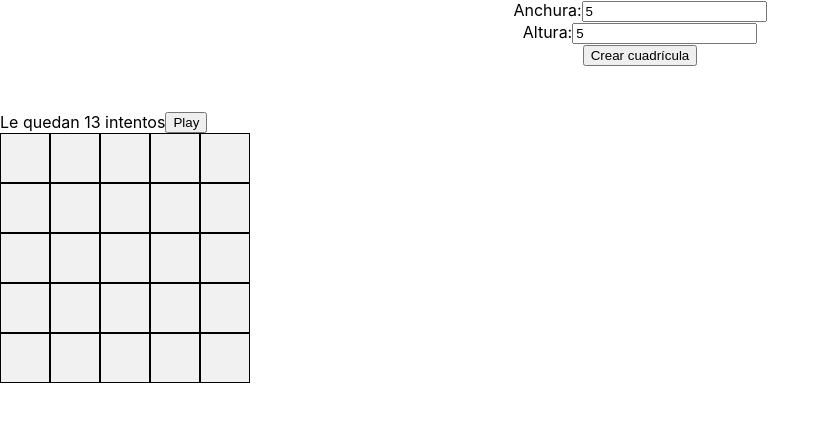
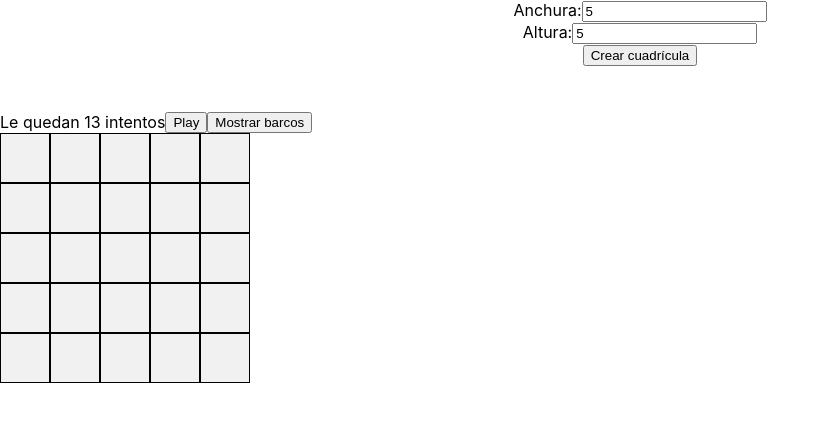
Before and after one commit to GomezPMario/Battleship-in-REACT.JS, a React (Create React App) app in the folder battleship/: page / in a window 1280 px wide. Both pictures are taken after a click on the button "Crear cuadrícula". Shown: the top 422 px of the page, without its empty margins (0-830 px from the left). Built offline with nearby package versions, Linux system fonts and the light colour scheme.

Commit message:
no message

```diff
--- a/battleship/src/components/Rejilla.jsx
+++ b/battleship/src/components/Rejilla.jsx
@@ -199,12 +199,44 @@ const Rejilla = (props) => {
         }
     }
 
+    const showShips = () => {
+        const childNodeElements = document.getElementsByClassName('Rejilla')[0].childNodes;
+        // for (let i = 0; i < height - 1; i++) {
+        //     if (childNodeElements[i].className === "FilasRejilla") {
+        //         const cellsNodeElements = childNodeElements[i].childNodes;
+        //         for (let j = 0; j < width - 1; j++) {
+        //             if (childNodeElements[i].childNodes[j].className === "RejillaRectangulo barcoOculto") {
+        //                 console.log('cell-' + i + "-" + j);
+        //                 document.getElementById('cell-' + i + "-" + j).classList.remove("barcoOculto");
+        //                 document.getElementById('cell-' + i + "-" + j).classList.add("barco");
+        //             }
+        //         }
+        //     }
+        // }
+        for (let i = 0; i < childNodeElements.length; i++) {
+            if (childNodeElements[i].className === "FilasRejilla") {
+                const cellsNodeElements = childNodeElements[i].childNodes;
+                for (let j = 0; j < cellsNodeElements.length; j++) {
+                    if (childNodeElements[i].childNodes[j].className === "RejillaRectangulo barcoOculto") {
+                        if(childNodeElements[i].childNodes[j].classList){
+                            childNodeElements[i].childNodes[j].classList.remove("barcoOculto");
+                            childNodeElements[i].childNodes[j].classList.add("barco");
+                        }
+
+                    }
+                }
+            }
+        }
+        alert("Has perdido la partida");
+    }
+
     return (
         <div className="Rejilla">
             {/* Le decimos al usuario el numero de clicks disponibles */}
             <span id='mostrarContador'>{contadortext}</span>
             {/* <button variant="success" onClick={() => setCanPlay(true)}>Play</button> */}
             <button onClick={handlePlayButton}>Play</button>
+            <button onClick={() => showShips()}>Mostrar barcos</button>
             {grid}
         </div>
     );
```
